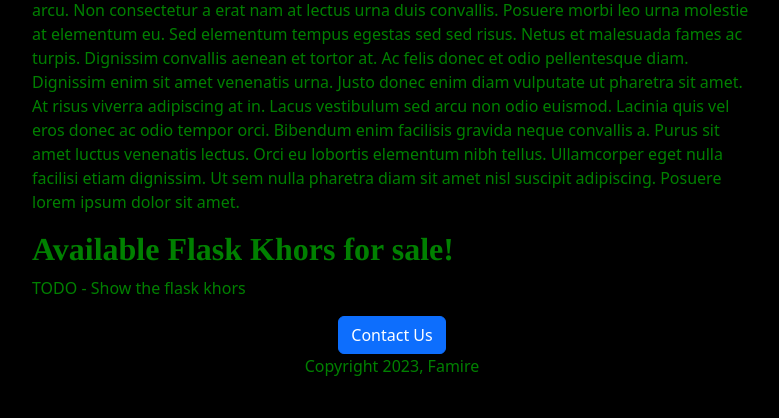
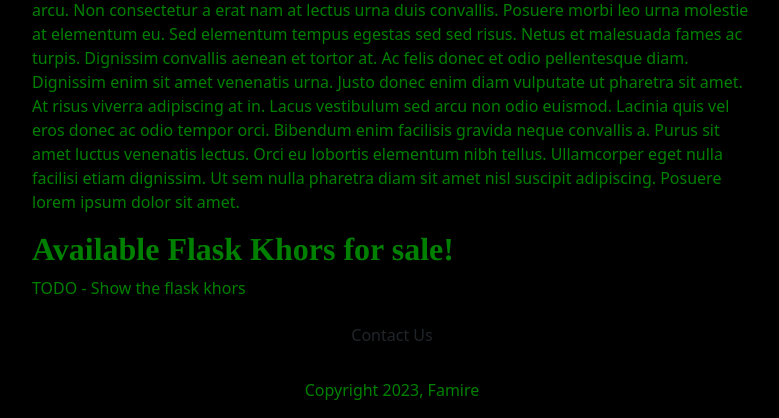
Before and after one commit to Mghelichi/flask-khor-tutorial, a Flask app: page / in a window 1280 px wide. Shown: the part 1207-1625 px from the top of the page, without its empty margins (248-1027 px from the left). Before the commit the page ends 1583 px from the top, so only its background shows below. Run offline with Flask 3, Linux system fonts and the light colour scheme.

Commit message:
new button
just new button

```diff
--- a/templates/home.html
+++ b/templates/home.html
@@ -61,8 +61,8 @@ Dignissim enim sit amet venenatis urna. Justo donec enim diam vulputate ut phare
    <h2>Available Flask Khors for sale!</h2>
    <p>TODO - Show the flask khors</p>
      <div style="text-align:center;">
-   <button class="btn btn-primary btn lg">Contact Us</button>
-       <p>Copyright 2023, Famire</p>
+   <button class="btn btn-succes">Contact Us</button>
+       <p class="mt-4">Copyright 2023, Famire</p>
      </div>
      </div>
  </body>
```
Also changed, not shown: 1 other file.
